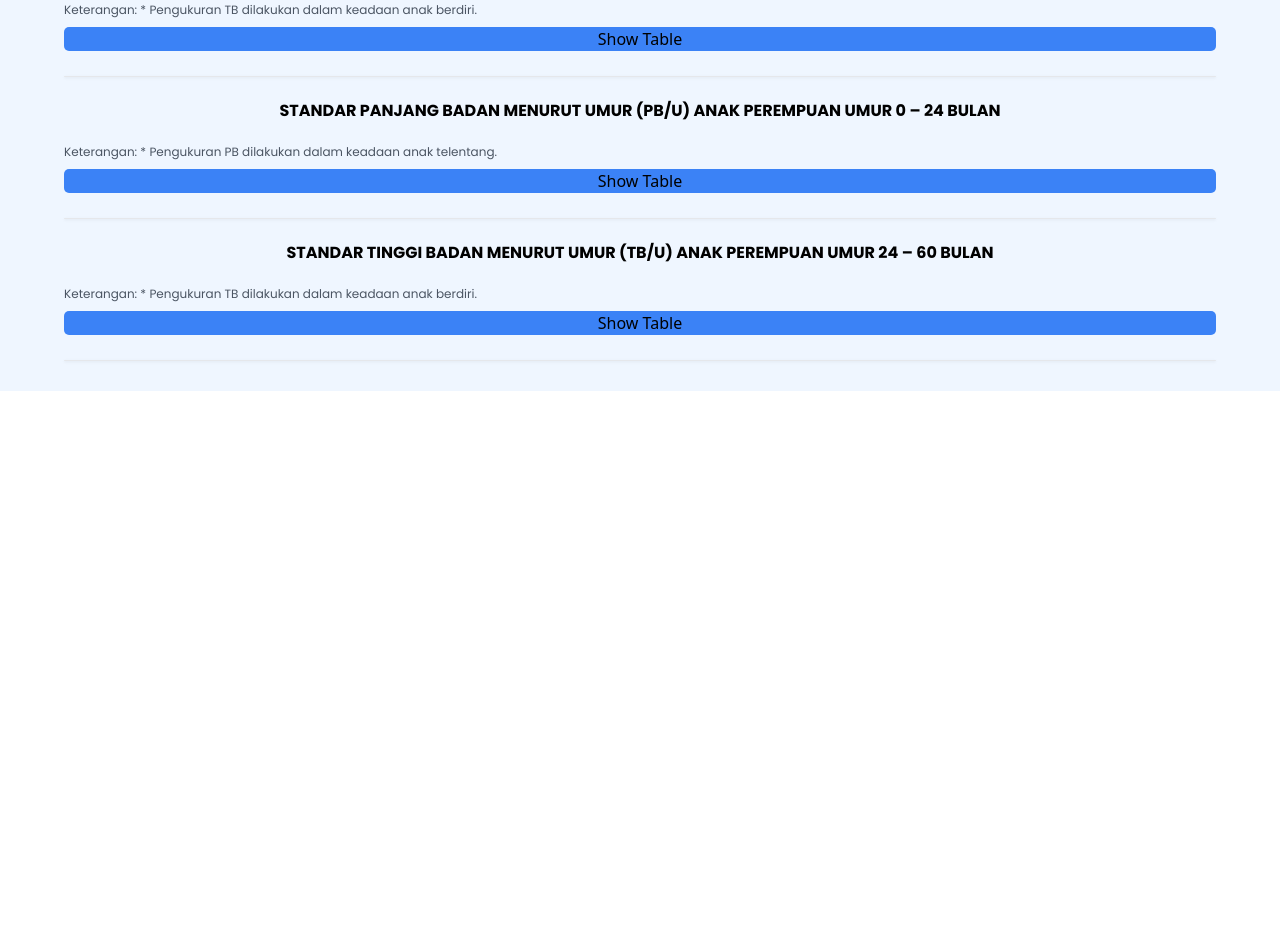
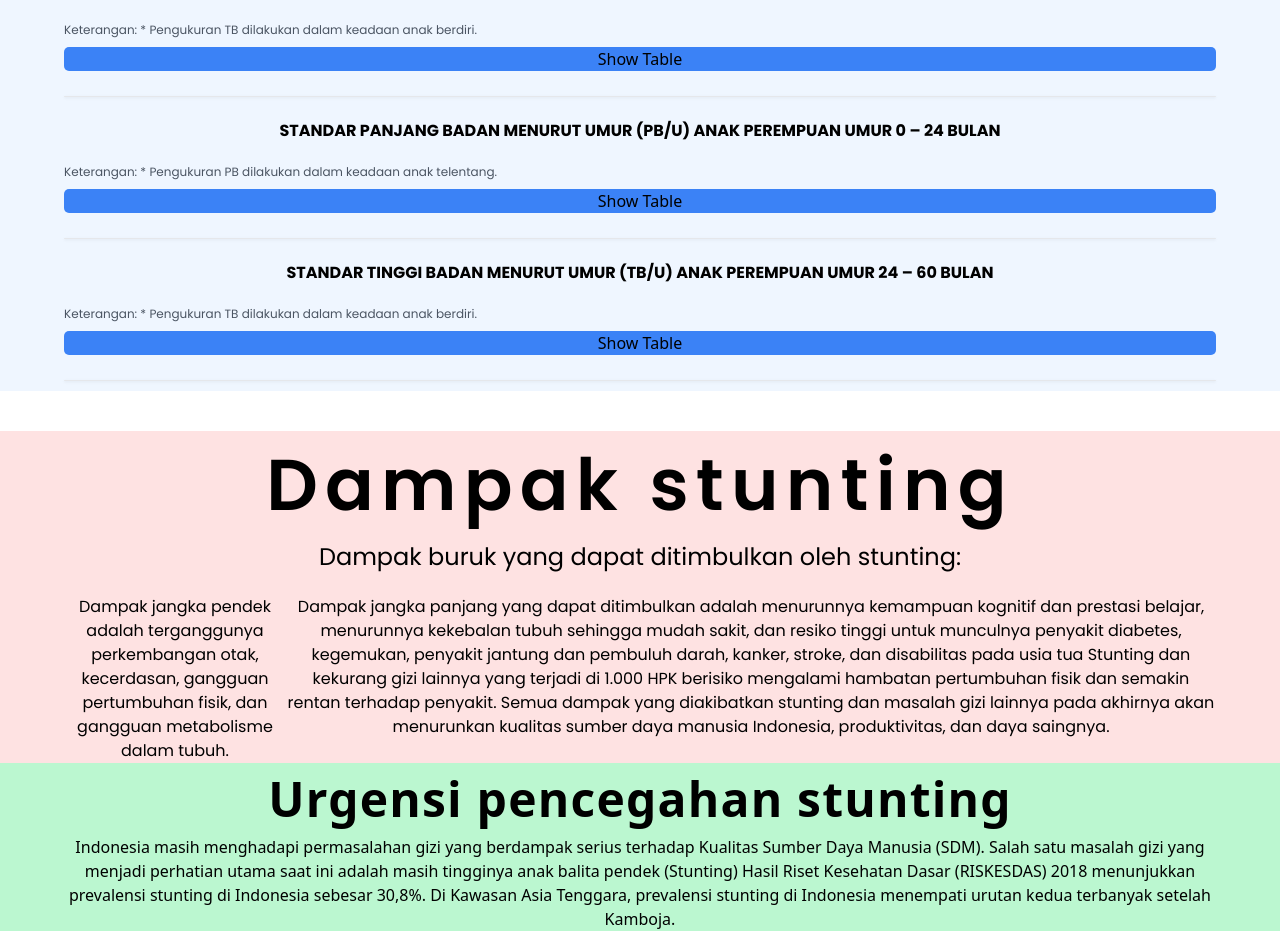
Before and after one commit to AgungRezaV/puskemas, a React (Vite) app: page / in a window 1280 px wide. Shown: the part 3963-4894 px from the top of the page. Before the commit the page ends 4394 px from the top, so only its background shows below. Built offline with nearby package versions, Linux system fonts and the light colour scheme.

Commit message:
Added Dampak and Pencegahan section,still progress

```diff
--- a/src/App.jsx
+++ b/src/App.jsx
@@ -1,5 +1,5 @@
 import styles from './style';
-import { Navbar, Hero, Penjelasan, Ciri, Table } from './components';
+import { Navbar, Hero, Penjelasan, Ciri, Table, Dampak, Pencegahan } from './components';
 
 const App = () => (
   <div className='bg-gray-100 w-full overflow-hidden navbar '>
@@ -17,14 +17,26 @@ const App = () => (
     </div>
 
     <div>
-      <div className="w-full sm:pl-16 px-16">
+      <div className="w-full sm:pl-16 px-16 my-10">
         <Penjelasan />
         <Ciri />
       </div>
 
-      <div className={`bg-blue-50 my-10 ${styles.paddingX} ${styles.flexStart}`}>
-        <div className="w-full my-5">
+      <div className={`bg-blue-50 ${styles.paddingX} ${styles.flexStart}`}>
+        <div className="w-full">
           <Table />
+        </div>
+      </div>
+
+      <div className={`bg-red-100 ${styles.paddingX}`}>
+        <div className="w-full mt-10">
+          <Dampak />
+        </div>
+      </div>
+
+      <div className={`bg-green-200 ${styles.paddingX}`}>
+        <div className="w-full">
+          <Pencegahan />
         </div>
       </div>
 
--- /dev/null
+++ b/src/components/Dampak.jsx
@@ -0,0 +1,22 @@
+import React from 'react'
+
+const Dampak = () => {
+    return (
+        <div className='flex flex-col font-poppins'>
+            <h1 className='text-center text-[72px] tracking-widest font-semibold'>Dampak stunting</h1>
+            <h4 className='text-center mb-5 text-[24px]'>Dampak buruk yang dapat ditimbulkan oleh stunting:  <br /></h4>
+            <div className='flex flex-row'>
+                <p className='text-center w-500'>Dampak jangka pendek adalah terganggunya perkembangan otak, kecerdasan, gangguan pertumbuhan fisik, dan gangguan metabolisme dalam tubuh. <br /></p>
+                <p className='text-center'>Dampak jangka panjang yang dapat ditimbulkan adalah menurunnya kemampuan kognitif dan prestasi belajar, menurunnya kekebalan tubuh sehingga
+                    mudah sakit, dan resiko tinggi untuk munculnya penyakit diabetes, kegemukan, penyakit jantung dan pembuluh darah, kanker, stroke, dan disabilitas
+                    pada usia tua Stunting dan kekurang gizi lainnya yang terjadi di 1.000 HPK berisiko mengalami hambatan pertumbuhan fisik dan semakin rentan
+                    terhadap penyakit.
+                    Semua dampak yang diakibatkan stunting dan masalah gizi lainnya pada akhirnya akan menurunkan kualitas sumber daya manusia Indonesia, produktivitas,
+                    dan daya saingnya.
+                </p>
+            </div>
+        </div>
+    )
+}
+
+export default Dampak
--- /dev/null
+++ b/src/components/Pencegahan.jsx
@@ -0,0 +1,14 @@
+import React from 'react'
+
+const Pencegahan = () => {
+    return (
+        <div>
+            <h1 className='text-center text-[48px] tracking-wide font-bold'>Urgensi pencegahan stunting</h1>
+            <p className='text-center'>Indonesia masih menghadapi permasalahan gizi yang berdampak serius terhadap Kualitas Sumber Daya Manusia (SDM). Salah satu masalah gizi yang menjadi perhatian utama saat ini adalah masih tingginya anak balita pendek (Stunting)
+                Hasil Riset Kesehatan Dasar (RISKESDAS) 2018 menunjukkan prevalensi stunting di Indonesia sebesar 30,8%.
+                Di Kawasan Asia Tenggara, prevalensi stunting di Indonesia menempati urutan kedua terbanyak setelah Kamboja.</p>
+        </div>
+    )
+}
+
+export default Pencegahan
--- a/src/components/index.js
+++ b/src/components/index.js
@@ -4,6 +4,8 @@ import Penjelasan from "./Penjelasan";
 import Ciri from "./Ciri";
 import Nilai_normal from "./Nilai_normal";
 import Table from "./Table";
+import Dampak from "./Dampak";
+import Pencegahan from "./Pencegahan";
 // import Billing from "./Billing";
 // import CardDeal from "./CardDeal";
 // import Business from "./Business";
@@ -21,6 +23,8 @@ export {
     Ciri,
     Nilai_normal,
     Table,
+    Dampak,
+    Pencegahan,
     // Billing,
     // CardDeal,
     // Business,
```
